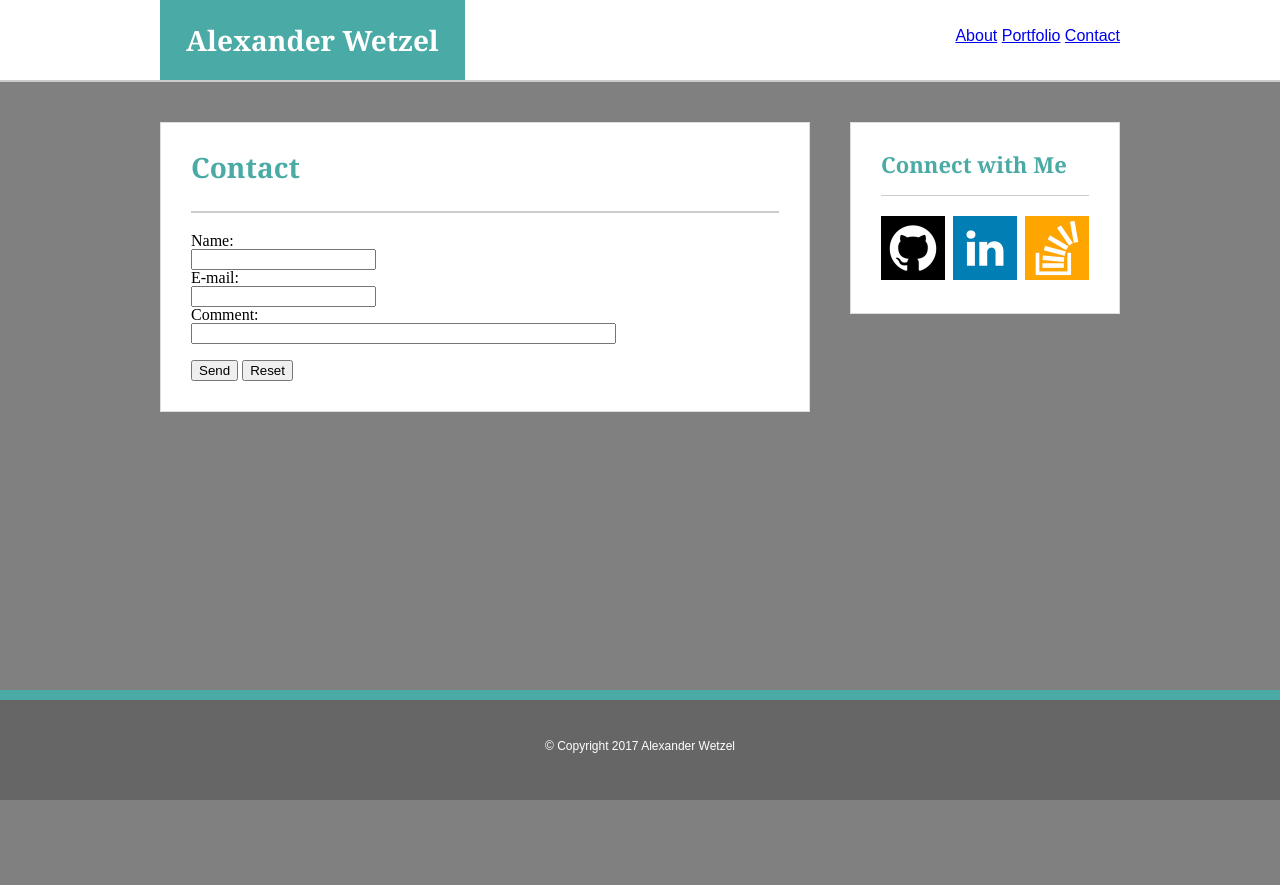
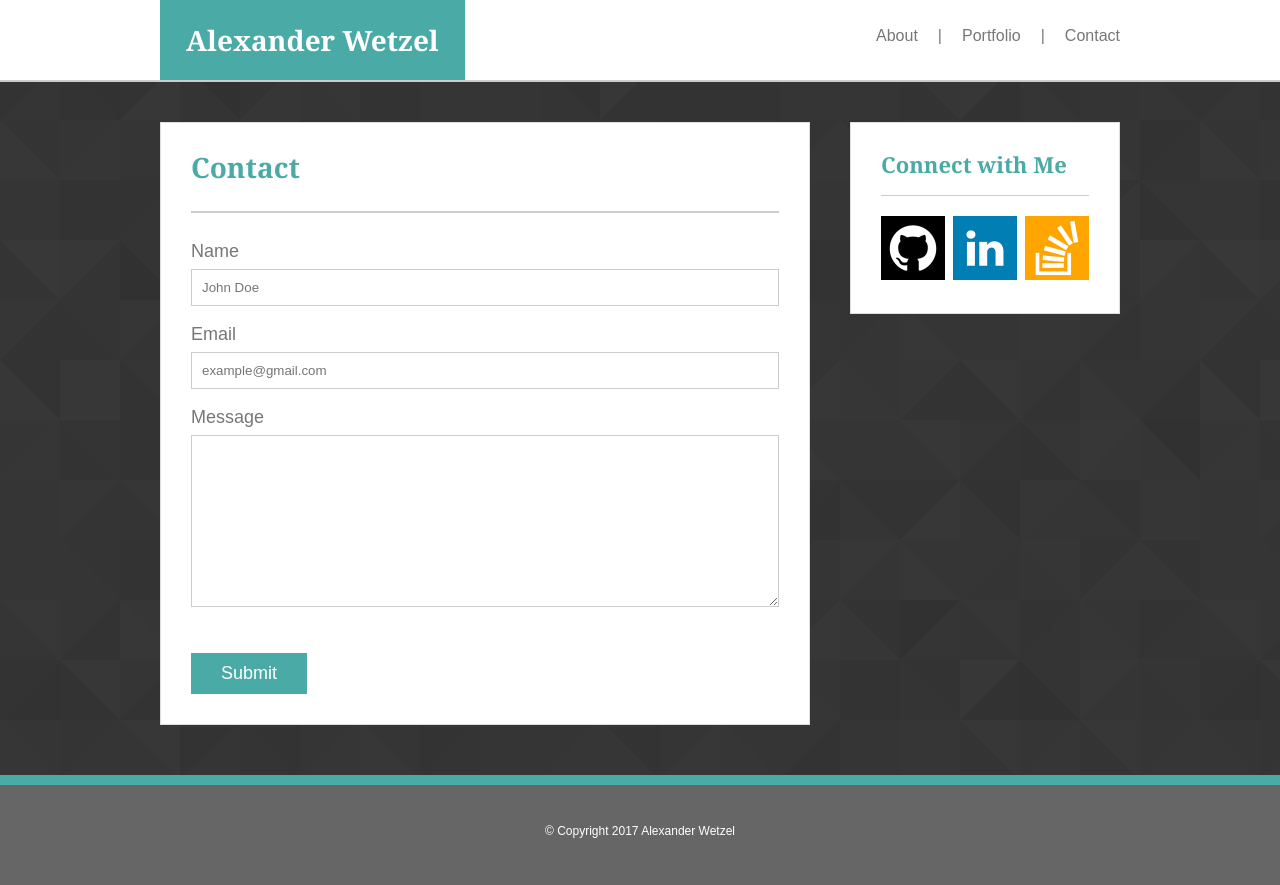
Before and after one commit to AlexWetzel/Basic-Portfolio, a plain HTML site: page contact.html in a window 1280 px wide. Before the commit the page ends 800 px from the top, so only its background shows below. Drawn offline with Linux system fonts and the light colour scheme.

Commit message:
99% done, just need some finishing touches

```diff
--- a/assets/css/style.css
+++ b/assets/css/style.css
@@ -5,13 +5,13 @@ html {
 }
 
 body {
+	background-image: url(../../assets/images/footer_lodyas.png);
 	position: relative;
 	background-color: grey;
-	padding-bottom: 80px;
+	padding-bottom: 0px;
 	margin: 0px;
- 	min-height: 80%;
-
-}
+ 	min-height: 100%;
+ }
 
 header {
 	background-color: #ffffff;
@@ -65,13 +65,48 @@ h4 {
 	padding: 20px;
 }
 
-p {
+ul {
+	margin: 0;
+	padding: 0px;
+}
+
+li {
+	float: right;
+	padding: 20px 0px 0px 20px;
+}
+
+p,
+form,
+li {
 	line-height: 2;
 	font-family: 'Arial', 'Helvetica Neue', Helvetica, sans-serif;
 	color: #777777;
 }
 
-#footer {
+form {
+	font-size: 18px;
+}
+
+input[type=text],
+textarea {
+	width: 100%;
+	margin-bottom: 10px;
+	border: 1px solid #cccccc;
+	padding: 10px;
+}
+
+.navi:link,
+.navi:visited {
+	color: #777777;
+	text-decoration: none;
+}
+
+.navi:hover {
+	color: #4aaaa5;
+	text-decoration: none;
+}
+
+footer {
 	text-align: center;
 	color: #ffffff;
 	font-size: 12px;
@@ -94,6 +129,7 @@ p {
 	max-width: 960px;
 	margin: 0 auto;
 	position: relative;
+	padding-bottom: 80px;
 }
 
 .link {
@@ -121,14 +157,23 @@ p {
 	float: left;
 }
 
-
-#navi {
-	float: right;
-	padding: 20px 0px;
+#submit {
+	background-color: #4aaaa5;
+	color: white;
+	border: none;
+	padding: 10px 30px;
+	font-size: 18px;
 }
 
- #portfolio,
- #content {
+#submit:hover{
+	opacity: 0.6;
+}
+
+/*.navi {
+	padding: 20px 20px;
+}*/
+
+#content {
 	background-color: white;
 	margin: 40px 40px 80px 0px;
 	border-style: solid;
@@ -136,10 +181,7 @@ p {
 	border-color: #dddddd;
 	padding: 30px;
 	width: 588px;
-}
-
-#portfolio {
-	height: 1000px;
+	overflow: auto;
 }
 
 #connect {
--- a/contact.html
+++ b/contact.html
@@ -12,11 +12,13 @@
 		<div class="center">
 			<h1>Alexander Wetzel</h1>
 
-			<p id="navi">
-				<a href="index.html">About</a>
-				<a href="portfolio.html">Portfolio</a>
-				<a href="contact.html">Contact</a>
-			<p>
+			<ul>
+				<li><a class="navi" href="contact.html">Contact</a></li>
+				<li>|</li>
+				<li><a class="navi" href="portfolio.html">Portfolio</a></li>
+				<li>|</li>
+				<li><a class="navi" href="index.html">About</a></li>
+			</ul>
 		</div>
 	</header>
 
@@ -25,30 +27,29 @@
 		<section id="content">
 			<h2>Contact</h2>
 
-				<form action="mailto:wetzela@live.com" method="post" enctype="text/plain">
-				Name:<br>
-				<input type="text" name="name"><br>
-				E-mail:<br>
-				<input type="text" name="mail"><br>
-				Comment:<br>
-				<input type="text" name="Message" size="50"><br><br>
-				<input type="submit" value="Send">
-				<input type="reset" value="Reset">
+			<form action="mailto:wetzela@live.com" method="post" enctype="text/plain">
+				Name<br>
+				<input type="text" name="name" placeholder="John Doe"><br>
+				Email<br>
+				<input type="text" name="mail" placeholder="example@gmail.com"><br>
+				Message<br>
+				<textarea name="Message" rows="10"></textarea><br><br>
+				<input id="submit" type="submit" value="Submit">
 			</form>
 		</section>
 
 		<div id="connect">
 			<h3>Connect with Me</h3>
 
-			<a href="index.html" target="_blank"><img class="link" src="assets/images/github2.png" alt=""></a>
-			<a href="" target="_blank"><img id="linkedin" src="assets/images/linkedin2.png" alt=""></a>
-			<a href="" target="_blank"><img class="link" src="assets/images/stackoverflow.png" alt=""></a>
+			<a href="https://github.com/AlexWetzel" target="_blank"><img class="link" src="assets/images/github2.png" alt=""></a>
+			<a href="https://www.linkedin.com/in/alexander-wetzel-22597b146/" target="_blank"><img id="linkedin" src="assets/images/linkedin2.png" alt=""></a>
+			<a href="https://stackoverflow.com/users/8328073/a-wetzel?tab=profile" target="_blank"><img class="link" src="assets/images/stackoverflow.png" alt=""></a>
 		</div>
 	</div>
 
-	<div id="footer">
+	<footer>
 		&copy; Copyright 2017 Alexander Wetzel
-	</div>
+	</footer>
 
 </body>
 </html>
```
Also changed, not shown: index.html (+14 -11 lines), portfolio.html (+15 -13 lines), assets/images/footer_lodyas.png (added).
